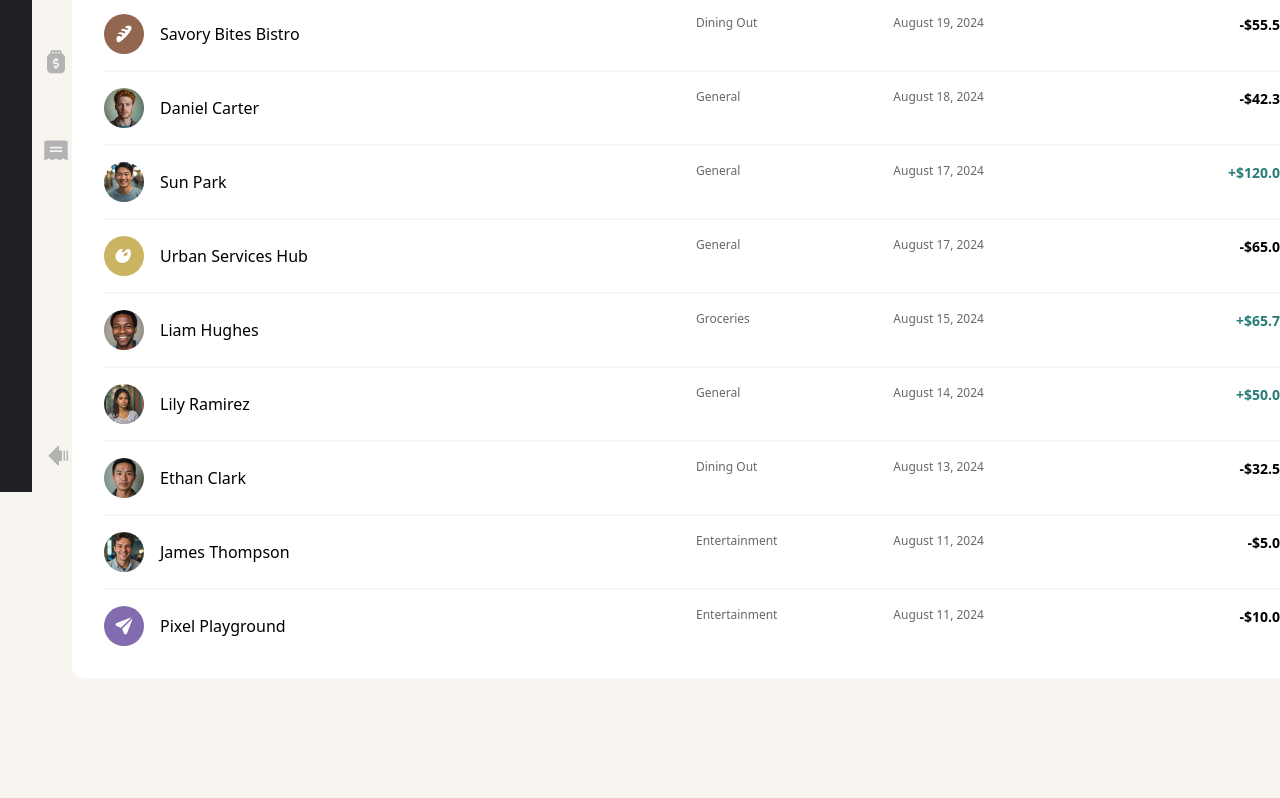
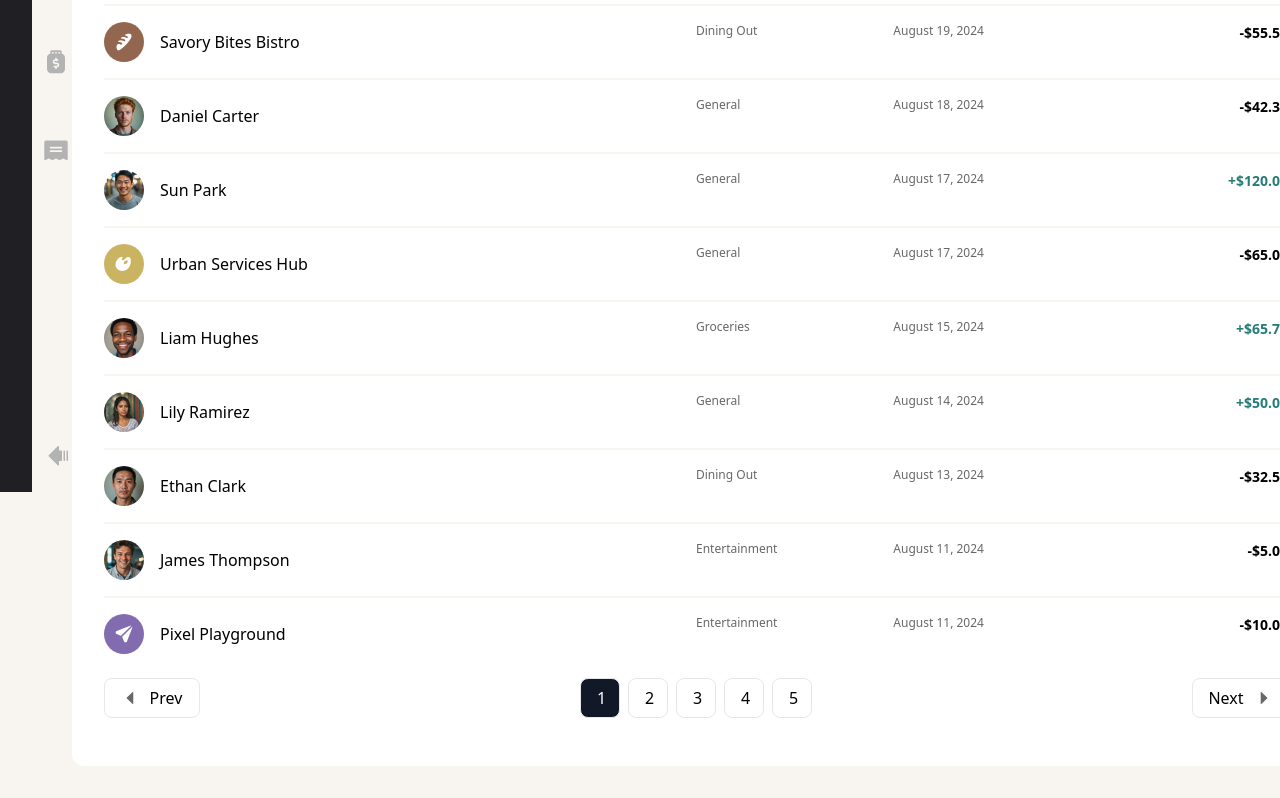
Before and after one commit to RicardoAymay/personal-finance, a Next.js app: page /transactions in a window 1280 px wide. Shown: the part 308-1106 px from the top of the page. Before the commit the page ends 1018 px from the top, so only its background shows below. Built offline with nearby package versions, Linux system fonts and the light colour scheme.

Commit message:
transactions page pagination and appearance overhaul

```diff
--- a/src/app/transactions/page.tsx
+++ b/src/app/transactions/page.tsx
@@ -12,7 +12,6 @@ export type CategoryOption = "All Transactions" | "Enternaiment" | "Bills" | "Gr
 const TransactionsPage = () => {
     const [sortBy, setSortBy] = useState<SortOption>("Latest");
     const [category, setCategory] = useState<CategoryOption>("All Transactions")
-
     const sortList: string[] = ["Latest", "Oldest", "A to Z", "Z to A", "Highest", "Lowest"]
     const categoryList: string[] = ["All Transactions", "Enternaiment", "Bills", "Groceries", "Dining Out", "Transportation", "Personal Care"]
 
@@ -28,7 +27,7 @@ const TransactionsPage = () => {
                 <div className="w-full bg-white rounded-xl flex flex-col mt-300 p-200 md:p-400">
                     <header className="flex justify-between">
                         <label className=' relative flex overflow-hidden z-10 border rounded-lg px-250 py-150 w-[320px] justify-between items-center'>
-                            <input className='absolute top-0 left-0 ps-150 w-full h-full bg-red-50' placeholder='Search transaction' />
+                            <input className='absolute top-0 left-0 ps-150 w-full h-full' placeholder='Search transaction' />
                             <Image className='absolute right-150' src={search} alt='Search your transactions here' />
                         </label>
                         <div className='flex space-x-300'>
--- /dev/null
+++ b/src/app/transactionsComponents/CaretsComponent.tsx
@@ -0,0 +1,30 @@
+interface CaretsProps{
+    svgName: "caretDown" | "caretRight" | "caretLeft",
+    fillPath?: string | null,
+    widthSvg: number,
+    heightSvg: number
+}
+
+export const Carets = ({ svgName, fillPath, widthSvg, heightSvg }: CaretsProps) => {
+    if (svgName === "caretDown") {
+        return (
+            <svg fill="none" height={heightSvg? heightSvg : "6"} viewBox="0 0 12 6" width={widthSvg? widthSvg : "12"} xmlns="http://www.w3.org/2000/svg">
+                <path d="m11.3538.85375-5.00002 5c-.04644.04649-.10158.08337-.16228.10853s-.12576.03811-.19147.03811-.13077-.01295-.19147-.03811-.11585-.06204-.16228-.10853l-5.000002-5c-.070006-.069927-.11769-.159054-.137015-.256096-.019325-.097043-.009423-.197638.028453-.289049.037877-.091412.102024-.16953.18432-.224465.082297-.0549354.179044-.08421771.277994-.08413985h9.99997c.099-.00007786.1957.02920445.278.08413985.0823.054935.1465.133053.1843.224465.0379.091411.0478.192006.0285.289049-.0193.097042-.067.186169-.137.256096z" fill={fillPath? fillPath : "#201f24"} />
+            </svg>
+        )
+    }
+    if (svgName === "caretRight") {
+        return (
+            <svg fill="none" height={heightSvg? heightSvg : "11"} viewBox="0 0 6 11" width={widthSvg? widthSvg : "6"} xmlns="http://www.w3.org/2000/svg">
+                <path d="m.853506.146465 5.000004 5.000005c.04648.04643.08336.10158.10853.16228.02516.06069.03811.12576.03811.19147 0 .0657-.01295.13077-.03811.19147-.02517.06069-.06205.11584-.10853.16228l-5.000004 5.00003c-.069927.07-.159054.1177-.256097.137-.097042.0193-.197637.0094-.289048-.0285-.091412-.0378-.16953-.102-.2244652-.1843-.0549354-.0823-.08421767-.179-.08413981-.278l-.00000043-9.999984c-.00007788-.098949.02920444-.195695.08413984-.277992.0549356-.082297.1330536-.1464431.2244646-.1843193.091412-.03787611.192007-.04777907.289049-.02845381.097042.01932521.186169.06700801.256097.13701411z" fill={fillPath? fillPath :"#696868"} />
+            </svg>
+        )
+    }
+    if (svgName === "caretLeft") {
+        return (
+            <svg fill="none" height={heightSvg? heightSvg : "11"} viewBox="0 0 6 11" width={widthSvg? widthSvg : "6"} xmlns="http://www.w3.org/2000/svg">
+                <path d="m5.14656 10.8535-5.000005-4.99997c-.046488-.04643-.0833676-.10158-.1085298-.16228-.0251623-.06069-.03811269-.12576-.0381127-.19147 0-.0657.0129504-.13077.0381126-.19147.0251623-.06069.0620419-.11584.1085299-.16228l4.999995-4.999997c.06993-.0700052.15906-.117689.2561-.13701419.09704-.01932521.19764-.0094229.28905.02845329.09141.0378763.16953.1020229.22447.1843199.05493.082297.08421.179044.08414.277991v10.000017c.00007.0989-.02921.1957-.08414.278-.05494.0823-.13306.1464-.22447.1843s-.19201.0478-.28905.0284c-.09704-.0193-.18617-.067-.25609-.137z" fill={fillPath? fillPath :"#696868"} />
+            </svg>
+        )
+    }
+}
--- a/src/app/transactionsComponents/TransactionUL.tsx
+++ b/src/app/transactionsComponents/TransactionUL.tsx
@@ -1,7 +1,9 @@
 import Image from 'next/image'
-import React from 'react'
+import React, { useState } from 'react'
 import data from "../../data.json"
+import { Carets } from './CaretsComponent';
 const TransactionUL = () => {
+
     function formatDate(dateToformat: string) {
         const date = new Date(dateToformat);
         const formattedDate = date.toLocaleDateString("en-US", {
@@ -11,6 +13,7 @@ const TransactionUL = () => {
         });
         return formattedDate
     }
+
     function formattedCurrency(number: number, decimals: number) {
         const USDollar = new Intl.NumberFormat('en-US', {
             style: 'currency',
@@ -19,15 +22,36 @@ const TransactionUL = () => {
         });
         return USDollar.format(number);
     }
+
+    function handleAddPage(){
+        if(page < numberOfPages){
+            setPage(page+1)
+        }
+    }
+    function handleSubtractPage(){
+        if(page > 1){
+            setPage(page -1)
+        }
+    }
+
+
+    console.log(data.transactions)
+    const [page, setPage] = useState<number>(1)
+    const numberOfPages = Math.ceil(data.transactions.length/10)
+    const itemsPerPage = 10;
+    const dataSliceStart = (page - 1) * itemsPerPage;
+    const dataSliceEnd = dataSliceStart + itemsPerPage;
     return (
-    <ul className="mt-400">
-    <div className='grid grid-cols-6 w-fullmy-200 justify-between'>
+        <div className='grid grid-cols-6 w-full my-200 justify-between'>
+            <div className='w-full mt-400 grid grid-cols-6 col-span-full text-gray-500 text-xs'>
                 <p className='col-span-3'>Recipient/Sender</p>
                 <p>Category</p>
                 <p>Transaction date</p>
                 <p className='text-right'>Amount</p>
             </div>
-    {data.transactions.slice(0, 10).map((item) => (
+
+            <ul className="w-full col-span-6">
+                {data.transactions.slice(dataSliceStart, dataSliceEnd).map((item) => (
                     <React.Fragment key={item.date}>
                         <hr className="my-200 border border-beige-100"></hr>
                         <li className="grid grid-cols-6">
@@ -55,6 +79,26 @@ const TransactionUL = () => {
                     </React.Fragment>
                 ))}
             </ul>
+            <div className="w-full flex justify-between col-span-6 pt-300">
+                <button onClick={handleSubtractPage} className="flex border rounded-lg w-24 justify-center h-10 items-center space-x-150">
+                    <Carets svgName="caretLeft" heightSvg={12} widthSvg={16} />
+                    <p>Prev</p>
+                </button>
+
+                <div className='flex gap-100'>
+                    {Array.from({ length: numberOfPages }, (_, i) => (
+                        <button key={i + 1} onClick={()=> setPage(i+1)}  className={i+1 === page? "h-10 w-10 rounded-lg p-200 border flex items-center bg-gray-900 text-white" :"h-10 w-10 rounded-lg p-200 border flex items-center"}>
+                            {i + 1}
+                        </button>
+                    ))}
+                </div>
+
+                <button onClick={handleAddPage} className="flex border rounded-lg w-24 justify-center h-10 items-center space-x-150">
+                    <p>Next</p>
+                    <Carets svgName="caretRight" heightSvg={12} widthSvg={16} />
+                </button>
+            </div>
+        </div>
     )
 }
 
```
Also changed, not shown: src/app/homepageComponents/SvgComponents.tsx (+17 -17 lines). Lines whose indentation alone changed are shown as unchanged.
